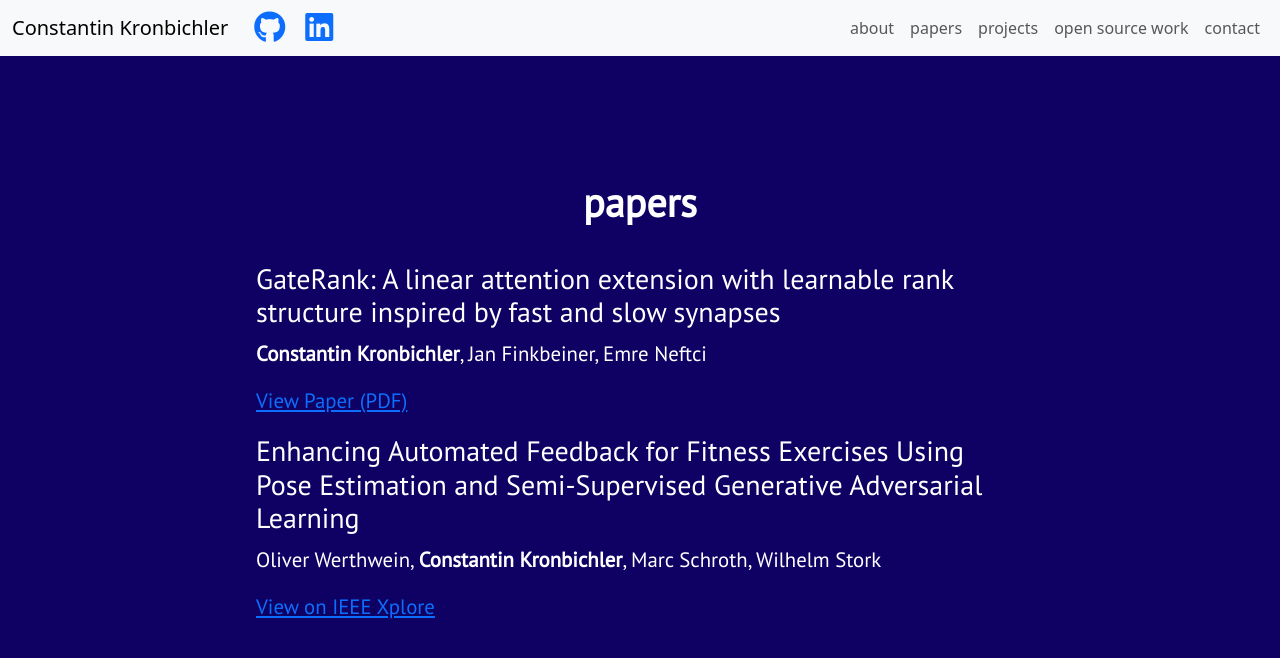
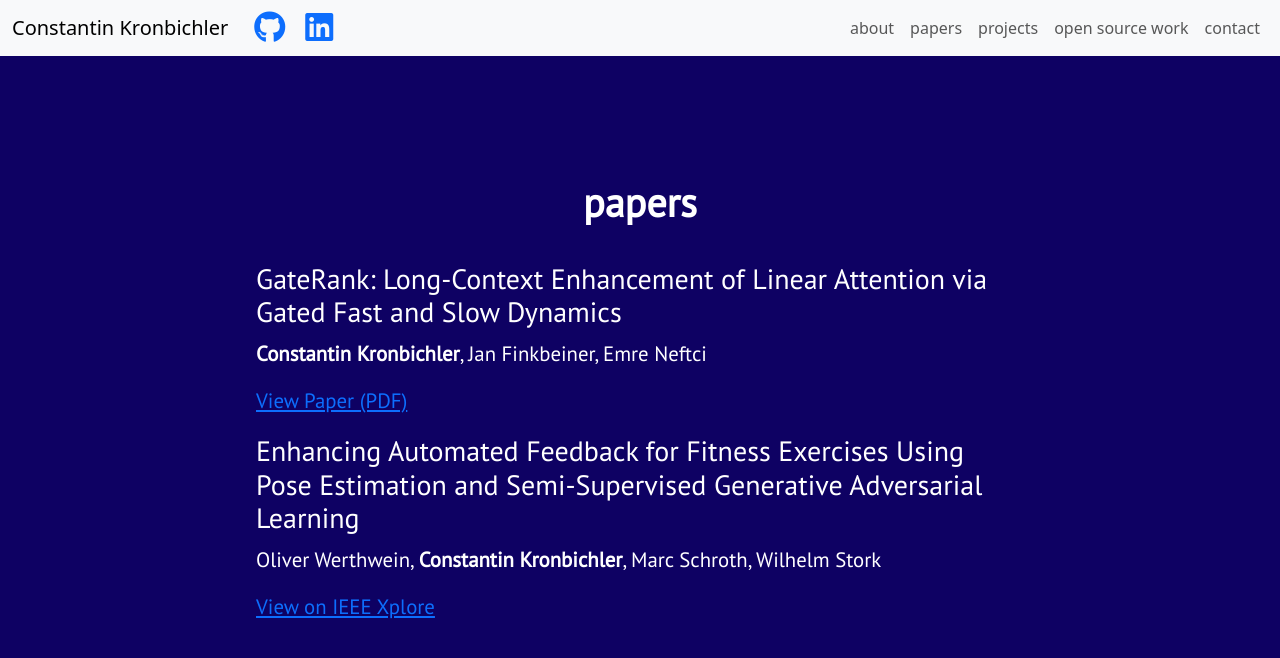
Before and after one commit to ccrownhill/portfolio, a Jekyll site: the page built from index.html, in a window 1280 px wide and 900 px high, scrolled down 1964 px. Shown: the top 658 px of the window. Built offline with Jekyll 4.4.1, drawn with Linux system fonts in a browser that asks for light colours; nearby versions of some CDN libraries.

Commit message:
update paper

```diff
--- a/_includes/papers.html
+++ b/_includes/papers.html
@@ -6,7 +6,7 @@
 
             <div class="paragraph-text" style="margin-top: 2vh;">
                 <div style="margin-bottom: 2vh;">
-                    <h3 style="margin-bottom: 1vh;">GateRank: A linear attention extension with learnable rank structure inspired by fast and slow synapses</h3>
+                    <h3 style="margin-bottom: 1vh;">GateRank: Long-Context Enhancement of Linear Attention via Gated Fast and Slow Dynamics</h3>
                     <p><b>Constantin Kronbichler</b>, Jan Finkbeiner, Emre Neftci</p>
                     <a href="/portfolio/papers/gaterank_paper.pdf" target="_blank">View Paper (PDF)</a>
                 </div>
```
